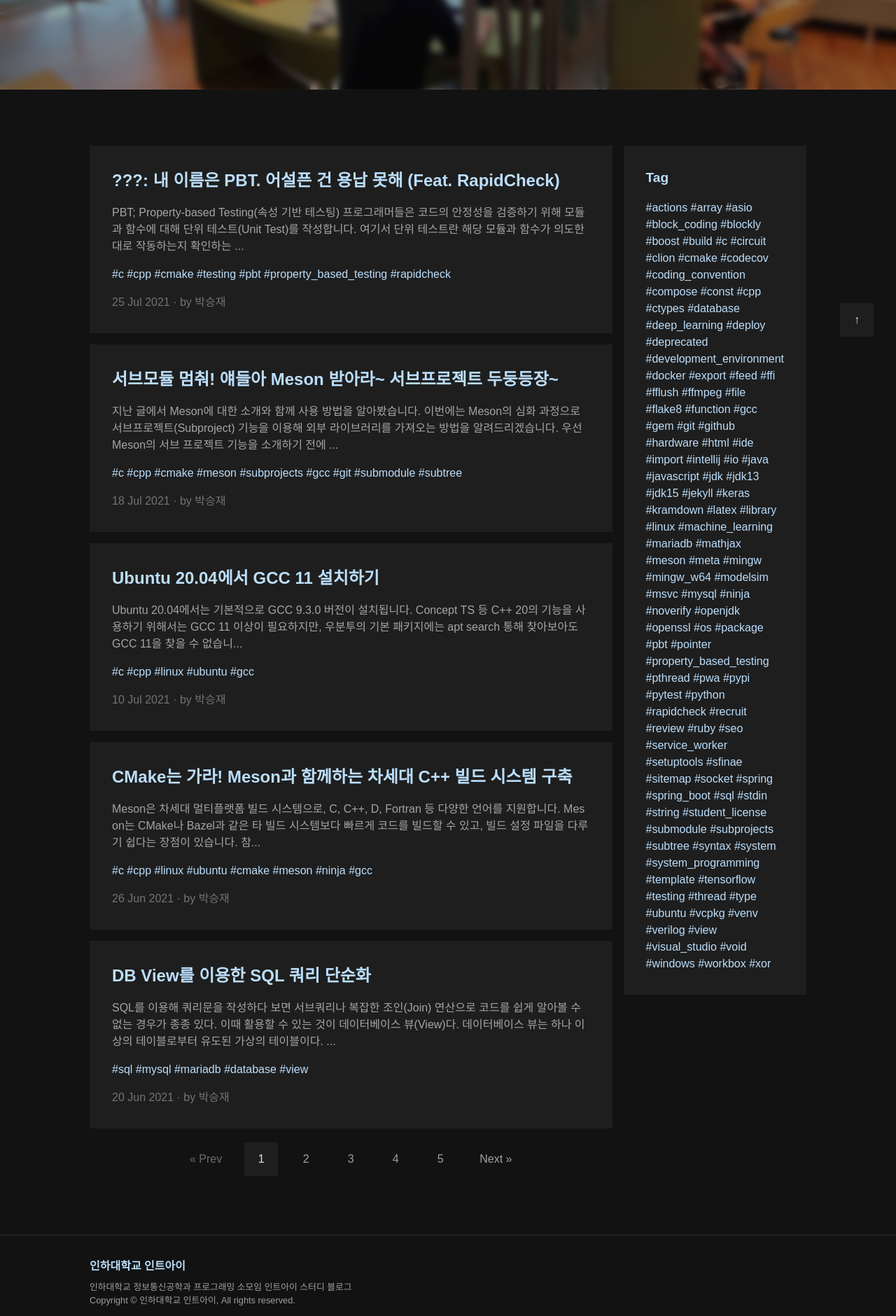
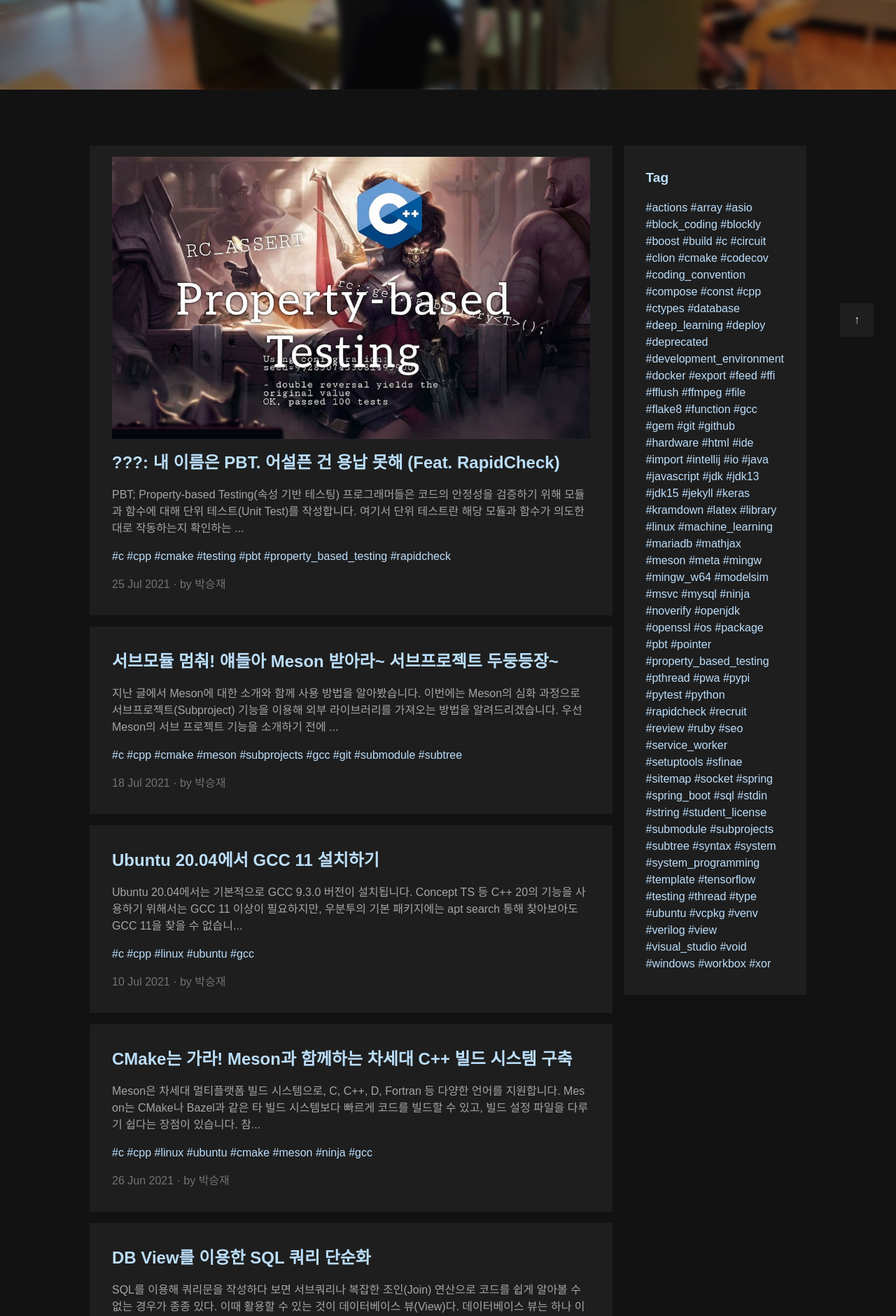
Before and after one commit to int-i/int-i.github.io, a Jekyll site: the page built from index.html, in a window 1280 px wide. Shown: the part 387-2267 px from the top of the page at 70% size. Built offline with Jekyll 4.4.1, drawn with Linux system fonts in a browser that asks for light colours; some web fonts are replaced; the list of posts is cut into pages by our own code.

Commit message:
Add post thumbnail

```diff
--- a/_sass/components/card.scss
+++ b/_sass/components/card.scss
@@ -12,6 +12,14 @@
   font-size: 1.2rem;
 }
 
+.card__image {
+  display: block;
+  width: 100%;
+  max-height: 50vh;
+  margin: 0 auto;
+  object-fit: cover;
+}
+
 .card__content {
   word-break: break-all;
 }
--- a/index.html
+++ b/index.html
@@ -17,6 +17,9 @@ layout: default
     {% for post in paginator.posts %}
     <article class="card">
       <a class="no-text-decoration" href="{{ post.url | relative_url }}">
+        {% if post.thumbnail %}
+        <img class="card__image" alt="Post thumbnail" src="{{ post.thumbnail }}">
+        {% endif %}
         <header class="title card__title">{{ post.title | escape }}</header>
         <div class="content card__content">{{ post.excerpt | strip_html | truncate: 150 }}</div>
       </a>
```
Also changed, not shown: _posts/2021-07-25-cpp-pbt-rapidcheck.md (+1 -0 lines), assets/posts/2021-07-25-cpp-pbt-rapidcheck/thumbnail.jpg (added).
